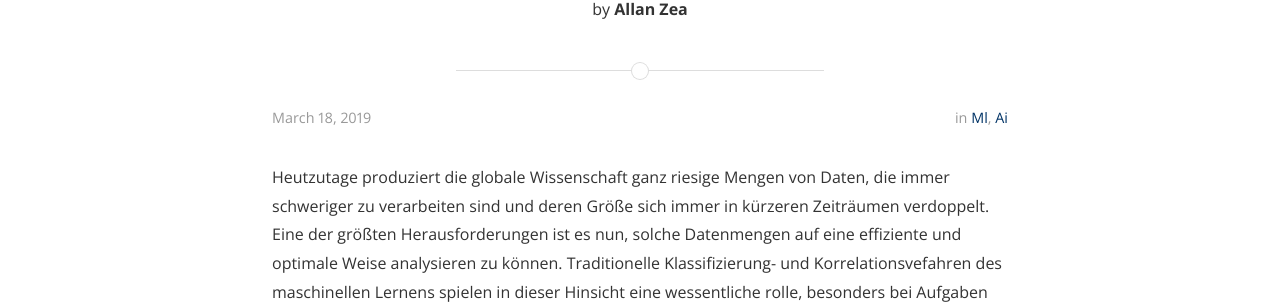
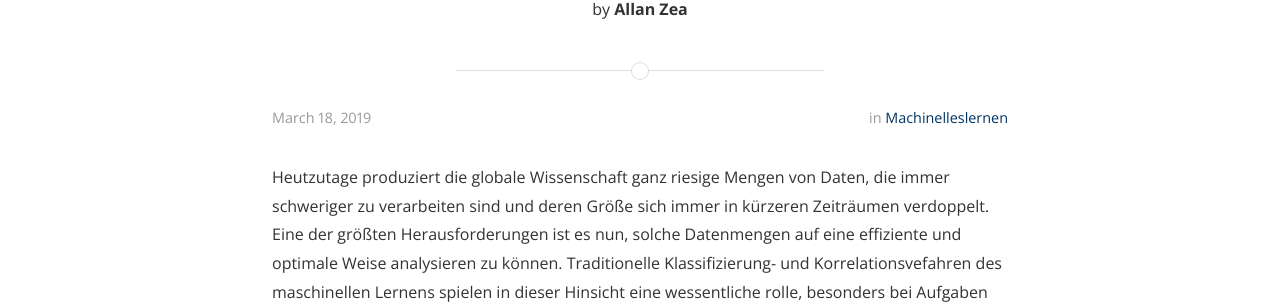
Before and after one commit to allgebrist/allgebrist.github.io, a Jekyll site: the page built from _posts/2019-03-27-dekonvolution.markdown, in a window 1280 px wide. Shown: the part 177-481 px from the top of the page. Built offline with Jekyll 4.4.1, drawn with Linux system fonts in a browser that asks for light colours; nearby versions of some CDN libraries.

Commit message:
Update 2019-03-27-dekonvolution.markdown

```diff
--- a/_posts/2019-03-27-dekonvolution.markdown
+++ b/_posts/2019-03-27-dekonvolution.markdown
@@ -3,7 +3,7 @@ layout: post
 title:  "Kausale Dekonvolution durch algorithmische generative Modelle"
 date:   2019-03-18
 author: Allan Zea
-categories: ML AI
+categories: machinelleslernen
 tags:	maschinelleslernen
 ---
 
```
